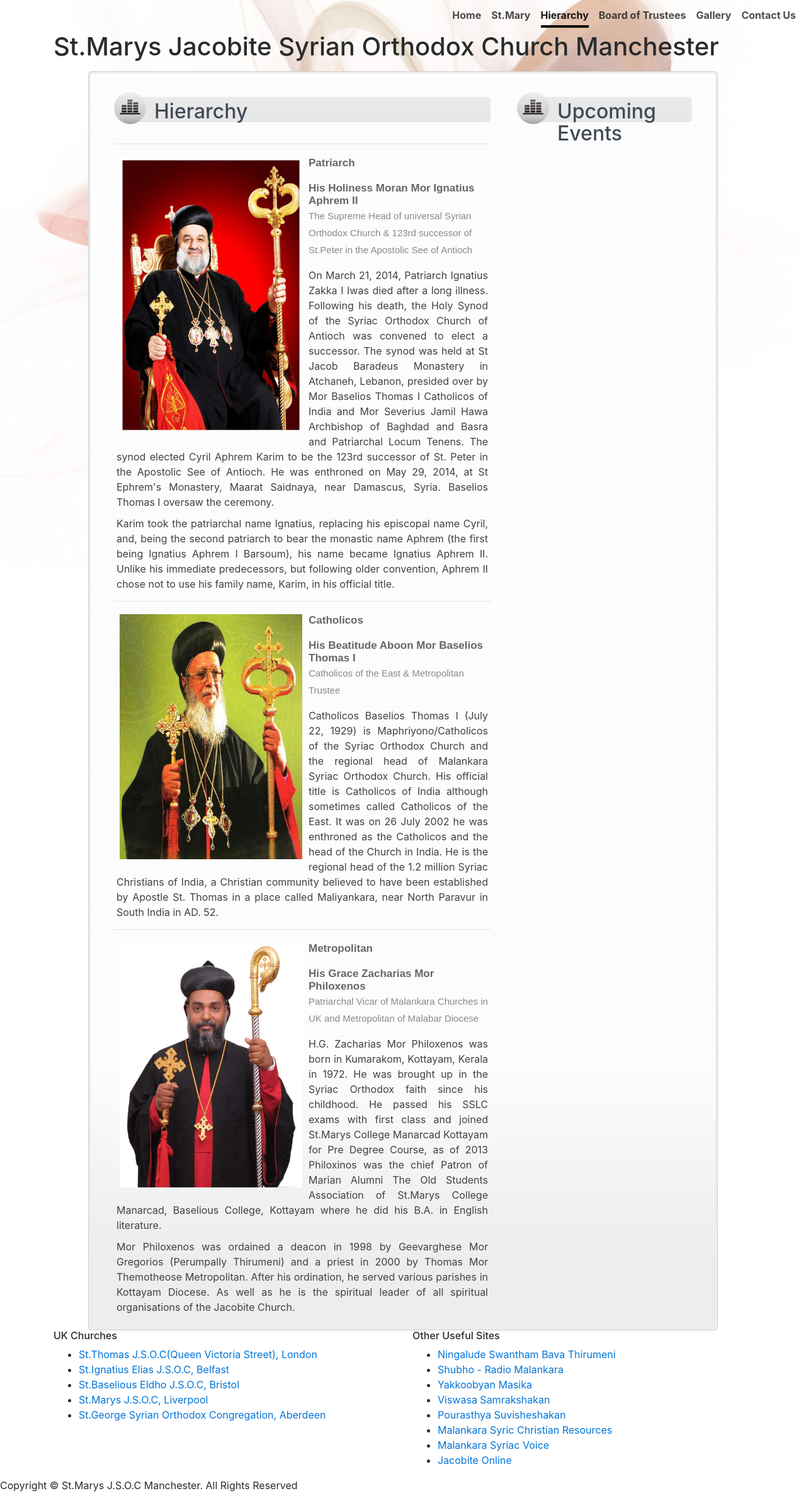
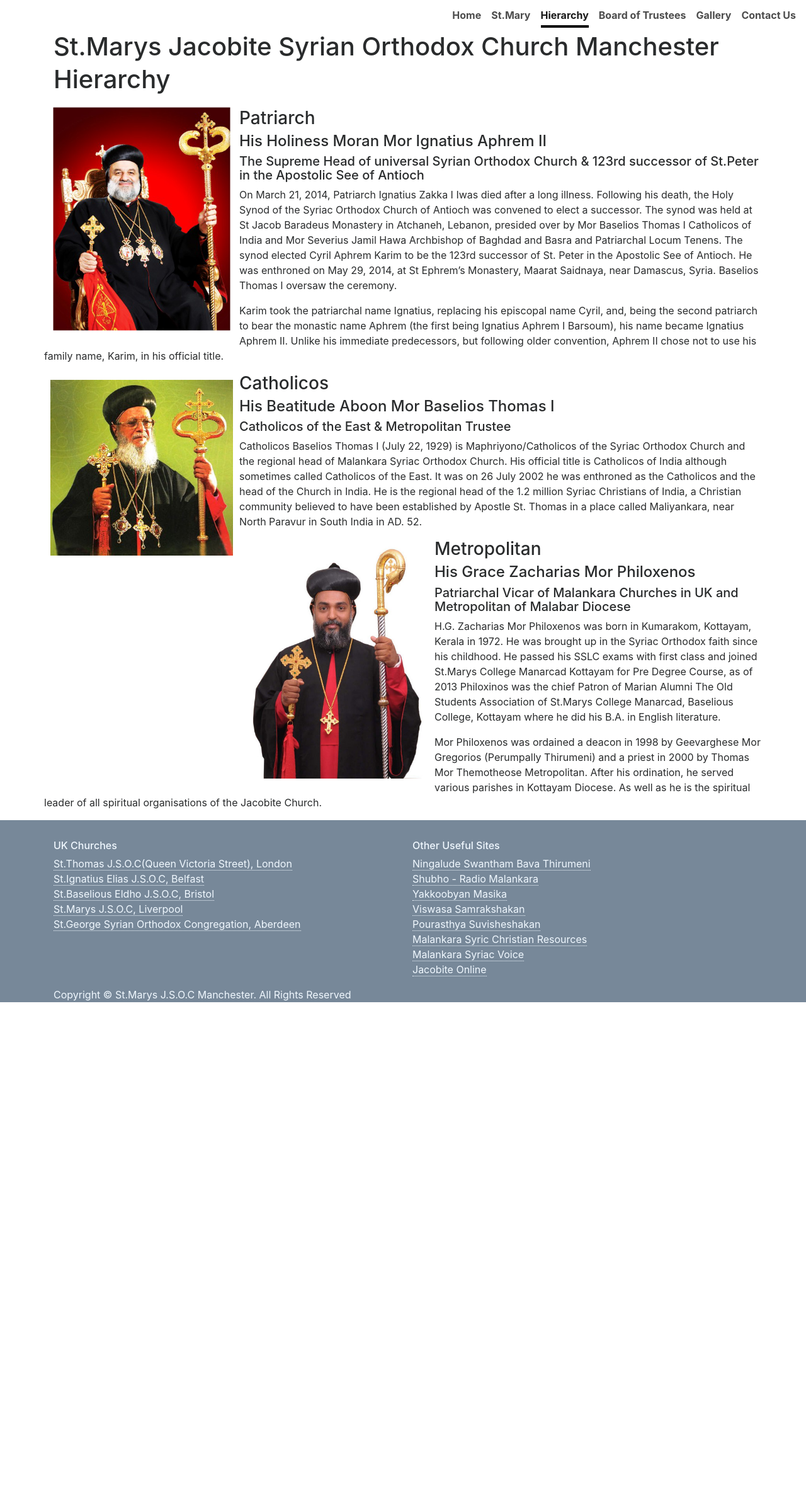
Before and after one commit to stmarys-jsoc/stmarys-jsoc.github.io, a Jekyll site: the page built from hierarchy.md, in a window 1280 px wide. Shown: the whole page at 63% size. Built offline with Jekyll 4.4.1, drawn with Linux system fonts in a browser that asks for light colours; after the commit the page ends 1591 px from its top, so only the background shows below that.

Commit message:
converted half of the pages to markdown

```diff
--- a/_includes/footer.html
+++ b/_includes/footer.html
@@ -26,9 +26,8 @@
                 </ul>
             </div>
         </div>
+    <p>Copyright © St.Marys J.S.O.C Manchester. All Rights Reserved</p>
     </div>
-
-    <p>Copyright © St.Marys J.S.O.C Manchester. All Rights Reserved</p>
 </footer>
 
 <!-- jQuery first, then Tether, then Bootstrap JS. -->
--- a/_includes/header.html
+++ b/_includes/header.html
@@ -29,11 +29,6 @@
   </div>
 </nav>
 
-<div id="background1">
-    <img src="{{ "/images/bg2.jpg" | relative_url }}" class="stretch" alt="" />
+<div class="container">
+  <h1>{{ site.title | escape }}</h1>
 </div>
-
-<div class="main">
-  <div class="container">
-    <h1>{% if page.title %}{{ page.title | escape }}{% else %}{{ site.title | escape }}{% endif %}</h1>
-  </div>
--- a/_layouts/page.html
+++ b/_layouts/page.html
@@ -1,14 +1,14 @@
 ---
 layout: default
 ---
-<article class="post">
 
-  <header class="post-header">
-    <h1 class="post-title">{{ page.title | escape }}</h1>
-  </header>
-
-  <div class="post-content">
-    {{ content }}
-  </div>
-
-</article>
+<div class="container">
+    <article class="page">
+      <header class="page-header">
+        <h1 class="page-title">{{ page.title | escape }}</h1>
+      </header>
+      <div class="row">
+      {{ content }}
+      </div>
+    </article>
+</div>
--- a/hierarchy.html
+++ /dev/null
@@ -1,48 +0,0 @@
----
-layout: page
-permalink: '/hierarchy/'
----
-
-<div class="body">
-  <div class="box_1_bg">
-    <div class="box_1_b">
-      <div class="box_1_t">
-        <div class="body_two_side portfolio">
-
-        <h2 class="our_services_big">Hierarchy</h2>
-          <div class="bg"></div>
-          <img src="{{ "/images/Patriarch_Aphrem_II.png" | relative_url }}" alt="picture" width="290" height="439" hspace="10" vspace="10" align="left" />
-          <h3>Patriarch</h3>
-    <h3>His Holiness Moran Mor Ignatius Aphrem II</br><strong>The Supreme Head of universal Syrian Orthodox Church &
-    123rd successor of St.Peter in the Apostolic See of Antioch</strong></h3>
-          <p>On March 21, 2014, Patriarch Ignatius Zakka I Iwas died after a long illness. Following his death, the Holy Synod of the Syriac Orthodox Church of Antioch was convened to elect a successor. The synod was held at St Jacob Baradeus Monastery in Atchaneh, Lebanon, presided over by Mor Baselios Thomas I Catholicos of India and Mor Severius Jamil Hawa Archbishop of Baghdad and Basra and Patriarchal Locum Tenens. The synod elected Cyril Aphrem Karim to be the 123rd successor of St. Peter in the Apostolic See of Antioch. He was enthroned on May 29, 2014, at St Ephrem's Monastery, Maarat Saidnaya, near Damascus, Syria. Baselios Thomas I oversaw the ceremony.</p>
-<p>Karim took the patriarchal name Ignatius, replacing his episcopal name Cyril, and, being the second patriarch to bear the monastic name Aphrem (the first being Ignatius Aphrem I Barsoum), his name became Ignatius Aphrem II. Unlike his immediate predecessors, but following older convention, Aphrem II chose not to use his family name, Karim, in his official title.</p>
-          <div class="bg"></div>
-          <img src="{{ "/images/Catholica.jpg" | relative_url }}" alt="picture" width="290" height="389" hspace="10" vspace="10" align="left" />
-          <h3>Catholicos</h3>
-    <h3>His Beatitude Aboon Mor Baselios Thomas I</br><strong>Catholicos of the East & Metropolitan Trustee</strong></h3>
-          <p>Catholicos Baselios Thomas I (July 22, 1929) is Maphriyono/Catholicos of the Syriac Orthodox Church
-    and the regional head of Malankara Syriac Orthodox Church. His official title is Catholicos of India although
-    sometimes called Catholicos of the East. It was on 26 July 2002 he was enthroned as the Catholicos and the head
-    of the Church in India. He is the regional head of the 1.2 million Syriac Christians of India, a Christian
-    community believed to have been established by Apostle St. Thomas in a place called Maliyankara, near North Paravur
-    in South India in AD. 52.</p>
-          <div class="bg"></div>
-          <img src="{{ "/images/PhiloxZachar.jpg" | relative_url }}" alt="picture" width="290" height="389" hspace="10" vspace="10" align="left" />
-          <h3>Metropolitan</h3>
-    <h3>His Grace Zacharias Mor Philoxenos</br><strong>Patriarchal Vicar of Malankara Churches in UK and Metropolitan of Malabar Diocese</strong></h3>
-          <p>H.G. Zacharias Mor Philoxenos was born in Kumarakom, Kottayam, Kerala in 1972. He was brought up in the Syriac Orthodox faith since his childhood. He passed his SSLC exams with first class and joined St.Marys College Manarcad Kottayam for Pre Degree Course, as of 2013 Philoxinos was the chief Patron of Marian Alumni The Old Students Association of St.Marys College Manarcad, Baselious College, Kottayam where he did his B.A. in English literature.</p>
-<p>Mor Philoxenos was ordained a deacon in 1998 by Geevarghese Mor Gregorios (Perumpally Thirumeni) and a priest in 2000 by Thomas Mor Themotheose Metropolitan. After his ordination, he served various parishes in Kottayam Diocese. As well as he is the spiritual leader of all spiritual organisations of the Jacobite Church.</p>
-        </div>
-        <div class="body_right">
-        <h2 class="our_services">Upcoming Events</h2>
-          <ul class="list_serv">
-            <li></li>
-          </ul>
-        </div>
-        <div class="clr"></div>
-      </div>
-    </div>
-    <div class="clr"></div>
-  </div>
-</div>
--- /dev/null
+++ b/hierarchy.md
@@ -0,0 +1,41 @@
+---
+layout: page
+title: Hierarchy
+permalink: '/hierarchy/'
+---
+
+<div class="clr" />
+![](/images/Patriarch_Aphrem_II.png){:width="290" hspace="10" vspace="10" align="left"}
+
+### Patriarch
+#### His Holiness Moran Mor Ignatius Aphrem II
+##### The Supreme Head of universal Syrian Orthodox Church & 123rd successor of St.Peter in the Apostolic See of Antioch
+
+On March 21, 2014, Patriarch Ignatius Zakka I Iwas died after a long illness. Following his death, the Holy Synod of the Syriac Orthodox Church of Antioch was convened to elect a successor. The synod was held at St Jacob Baradeus Monastery in Atchaneh, Lebanon, presided over by Mor Baselios Thomas I Catholicos of India and Mor Severius Jamil Hawa Archbishop of Baghdad and Basra and Patriarchal Locum Tenens. The synod elected Cyril Aphrem Karim to be the 123rd successor of St. Peter in the Apostolic See of Antioch. He was enthroned on May 29, 2014, at St Ephrem's Monastery, Maarat Saidnaya, near Damascus, Syria. Baselios Thomas I oversaw the ceremony.
+
+Karim took the patriarchal name Ignatius, replacing his episcopal name Cyril, and, being the second patriarch to bear the monastic name Aphrem (the first being Ignatius Aphrem I Barsoum), his name became Ignatius Aphrem II. Unlike his immediate predecessors, but following older convention, Aphrem II chose not to use his family name, Karim, in his official title.
+
+<div class="bg"></div>
+![](/images/Catholica.jpg){:width="290" hspace="10" vspace="10" align="left"}
+
+### Catholicos
+#### His Beatitude Aboon Mor Baselios Thomas I
+##### Catholicos of the East & Metropolitan Trustee
+
+Catholicos Baselios Thomas I (July 22, 1929) is Maphriyono/Catholicos of the Syriac Orthodox Church
+and the regional head of Malankara Syriac Orthodox Church. His official title is Catholicos of India although
+sometimes called Catholicos of the East. It was on 26 July 2002 he was enthroned as the Catholicos and the head
+of the Church in India. He is the regional head of the 1.2 million Syriac Christians of India, a Christian
+community believed to have been established by Apostle St. Thomas in a place called Maliyankara, near North Paravur
+in South India in AD. 52.
+
+<div class="bg"></div>
+![](/images/PhiloxZachar.jpg){:width="290" hspace="10" vspace="10" align="left"}
+
+### Metropolitan
+#### His Grace Zacharias Mor Philoxenos
+##### Patriarchal Vicar of Malankara Churches in UK and Metropolitan of Malabar Diocese
+
+H.G. Zacharias Mor Philoxenos was born in Kumarakom, Kottayam, Kerala in 1972. He was brought up in the Syriac Orthodox faith since his childhood. He passed his SSLC exams with first class and joined St.Marys College Manarcad Kottayam for Pre Degree Course, as of 2013 Philoxinos was the chief Patron of Marian Alumni The Old Students Association of St.Marys College Manarcad, Baselious College, Kottayam where he did his B.A. in English literature.
+
+Mor Philoxenos was ordained a deacon in 1998 by Geevarghese Mor Gregorios (Perumpally Thirumeni) and a priest in 2000 by Thomas Mor Themotheose Metropolitan. After his ordination, he served various parishes in Kottayam Diocese. As well as he is the spiritual leader of all spiritual organisations of the Jacobite Church.
--- a/style.css
+++ b/style.css
@@ -12,151 +12,35 @@
     color: rgba(0,0,0,0.7);
 }
 
+footer {
+    background-color: lightslategray;
+    padding-top: 2em;
+    color: aliceblue;
+}
+
+footer p {
+    margin-bottom: 0rem;
+}
+
+footer a {
+    color: aliceblue;
+    text-decoration: none;
+    border-bottom: 1px aliceblue dotted;
+}
+
+footer a:hover {
+    color: aliceblue;
+    text-decoration: underline;
+    border-bottom: none;
+}
+
+footer ul {
+    padding-left: 0px;
+    list-style-type: none;
+}
+
 @media (min-width: 992px) {
     .navbar-toggleable-md .navbar-nav .nav-link.active {
         border-bottom-color: #000;
     }
 }
-
-body {
-    margin:0;
-    padding: 0;
-    width:100%;
-}
-
-a { text-decoration:none;}
-a:hover { text-decoration:underline;}
-#background1 {
-    width: 100%;
-    height: 100%;
-    position: fixed;
-    left: 0px;
-    top: 0px;
-    z-index: -1; /* Ensure div tag stays behind content; -999 might work, too. */
-}
-
-.stretch {
-    width:100%;
-    height:100%;
-}
-/* main */
-.main { width:100%; padding:0; margin:0;}
-
-/* logo */
-
-
-/* block header */
-.block_header { margin:0 auto; width:1000px; padding:0 0 10px 0;}
-
-/* header title */
-.header_title { background:url(images/title_page_bg.gif);}
-.header_title img { float:left; margin:0;}
-.header_title img.img_title { float:left; margin:5px 60px;}
-.header_title h2 { margin:0; padding:10px; color:#FFF; line-height:1.4em;}
-.header_title p { margin:0; padding:5px 10px; color:#acb5b9; line-height:1.8em;}
-
-/* gallery */
-.slider { width:1000px; margin:0 auto; padding:10px 0;}
-.slider h2 { float:left; width:300px;}
-.slider p { float:left; width:330px;}
-.slider .img { float:left; margin:10px 10px 10px 20px;}
-.slider p.button { border-top:1px solid #cbcbcb; margin:10px 0 0 0; padding:10px;}
-
-ul.body_menu_nav { float:left; padding:10px; margin:0 auto; list-style:none; width:980px; height:22px;}
-ul.body_menu_nav li { float:left; display:block; padding:0 10px; margin:0;}
-ul.body_menu_nav li span { font:bold 9px Arial, Helvetica, sans-serif; color:#7f8689; line-height:1.8em;}
-ul.body_menu_nav li a { width:22px; height:22px; background: url(images/listre.png) no-repeat right top; display:block; font:normal 12px Georgia, "Times New Roman", Times, serif; color:#FFF; text-decoration:none; line-height:1.8em; text-align:center;}
-ul.body_menu_nav li.tabs-selected a { background: url(images/listre_h.png) no-repeat right top;}
-ul.body_menu_nav li a:hover { background: url(images/listre_h.png) no-repeat right top; color:#2a353b;}
-
-/* line panel */
-.line_panel { background:url(images/list_ban.gif); width:966px; height:90px; margin:17px auto 0 auto; padding:0 17px;}
-.panel_box { float:left; width:322px; background:url(images/list_line.gif) no-repeat right; margin:9px 0;}
-.panel_box img { float:left; padding:0 10px;}
-.panel_box p { font:normal 13px Arial, Helvetica, sans-serif; color:#5b5c5c; line-height:1.8em; padding:10px 0; margin:0;}
-.line_panel .noborder { background:none;}
-
-/********** body **********/
-.body { width:1000px; margin:0 auto; background:none;}
-
-.body h2 { margin:10px 0 20px 0; padding:16px 5px 14px 65px; color:#424a55;}
-.body h3 { margin:0; padding:10px 5px 10px 150px; font:bold 17px Arial, Helvetica, sans-serif; color:#666666;}
-.body ul { margin:0 15px; padding:0;}
-.body li { margin:0; padding:0;}
-.body p, .body li { color:#414141; text-align: justify;}
-.body p { padding:5px; margin:0;}
-.body strong { color:#898989; font:normal 15px Arial, Helvetica, sans-serif; line-height:1.8em;}
-.body a { color:#3f91b4; font:normal 11px Arial, Helvetica, sans-serif; line-height:1.8em;}
-
-.body p.name { font:bold 11px Arial, Helvetica, sans-serif; text-align:right;}
-
-/* box 1 */
-.box_1_bg { background:url(images/box_2_bg.gif); margin:17px 0 0 0;}
-.box_1_b { background:url(images/box_2_b.jpg) no-repeat bottom;}
-.box_1_t { background:url(images/box_2_t.gif) no-repeat top; padding:10px 0 10px 40px;}
-
-/* box 2 */
-.box_2_bg { background:url(images/box_1_bg.gif); margin:30px 0 0 0;}
-.box_2_b { background:url(images/box_1_b.gif) no-repeat bottom;}
-.box_2_t { background:url(images/box_1_t.gif) no-repeat top; padding:10px 0 10px 40px;}
-
-/* box_bold 3px solid */
-div.box_bold { background:#FFF; border:3px solid #e0e0e0; margin:3px;}
-div.box_bold div { background:url(images/box_d_tl.gif) no-repeat left top; margin:-3px;}
-div.box_bold div div { background:url(images/box_d_tr.gif) no-repeat right top; margin:0;}
-div.box_bold div div div { background:url(images/box_d_bl.gif) no-repeat left bottom; margin:0;}
-div.box_bold div div div div { background:url(images/box_d_br.gif) no-repeat right bottom; margin:0; padding:10px;}
-div.box_bold div div div div p { font:normal 10px Arial, Helvetica, sans-serif; line-height:1.6em;}
-
-/* body side */
-.body_left { float:left; width:280px; margin:10px 40px 10px 0 !important; margin:10px 20px 10px 0;}
-.body_center { float:left; width:280px; margin:10px 40px 10px 0 !important; margin:10px 20px 10px 0;}
-.body_right { float:left; width:280px; margin:10px 40px 10px 0 !important; margin:10px 20px 10px 0;}
-.body_two_side { float:left; width:600px; margin:10px 40px 10px 0 !important; margin:10px 20px 10px 0;}
-
-/* Welcome */
-h2.welcome { background:url(images/icon_t_1.gif) no-repeat left top;}
-/* What we do */
-h2.what_we_do { background:url(images/icon_t_2.gif) no-repeat left top;}
-/* Our services */
-h2.our_services { background:url(images/icon_t_3.gif) no-repeat left top;}
-h2.our_services_big { background:url(images/icon_t_6.gif) no-repeat left top;}
-ul.list_serv { list-style:none;}
-ul.list_serv li { background:url(images/nav_l_l.gif) no-repeat left center; padding:0 0 0 15px;}
-.services h3 { background:url(images/title_h3.gif) no-repeat 140px center; text-indent:20px;}
-/* Testimonails */
-h2.testimonails { background:url(images/icon_t_4.gif) no-repeat left top;}
-/* Featured Services */
-h2.featured_services { background:url(images/icon_t_5.gif) no-repeat left top;}
-/* Portfolio */
-
-/* sub navigation */
-ul.sub_nav { padding:0; margin:0 auto; list-style:none; width:231px;}
-ul.sub_nav li { background:url(images/sub_nav_bg.gif) no-repeat; padding:7px 10px; margin:2px 0;}
-ul.sub_nav li a { background:url(images/sub_menu_l.gif) no-repeat left center; color:#3f91b4; font-weight:normal; padding:0 0 0 10px;}
-ul.sub_nav li a.active { color:#6e6e6e;}
-ul.sub_nav li a:hover { color:#6e6e6e; text-decoration:underline;}
-
-/* lister */
-ul.lister { padding:25px 5px 0 0; margin:0; list-style:none; float:right;}
-ul.lister li { padding:0; margin:5px 3px; float:left;}
-ul.lister li a { padding:2px 0; float:left; background:url(images/lister.gif) no-repeat; width:24px; height:24px; text-align:center; color:#c7c7c7; font:bold 12px Arial, Helvetica, sans-serif; line-height:1.8em;}
-ul.lister li a:hover { background:url(images/lister_h.gif) no-repeat;}
-ul.lister li a.active { background:url(images/lister_h.gif) no-repeat;}
-
-/********** contact form **********/
-#contactform { margin:0; padding:5px 10px;}
-#contactform * { color:#222222;}
-#contactform ol { margin:0; padding:0; list-style:none;}
-#contactform li { margin:0; padding:0; background:none; border:none; display:block;}
-#contactform li.buttons { margin:5px 0 5px 130px;}
-#contactform label { margin:2px 10px 2px 0; width:120px; display:block; padding:5px 0; color:#898989; font:normal 14px Arial, Helvetica, sans-serif; text-transform:capitalize; float:left; text-align:right;}
-#contactform label span { color:#2c2c2c;}
-#contactform input.text { width:430px; border:1px solid #dcdcdc; margin:5px 0; padding:3px 2px; height:16px; background:#FFF; float:left;}
-#contactform textarea { width:430px; border:1px solid #dcdcdc; margin:5px 0; padding:3px 2px; background:#FFF; float:left;}
-#contactform li.buttons input { padding:3px 0; margin:0; border:0; color:#FFF; float:left;}
-p.response { text-align:center; color:#2c2c2c; font: bold 11px Arial, Helvetica, sans-serif; line-height:1.8em; width:auto;}
-
-p.clr, .clr { clear:both; padding:0; margin:0;}
-li.bg, .bg { clear:both; border-top:1px solid #e3e3e3; padding:0; margin:10px 0; background:none; list-style:none;}
-li.line, .line { border-top:1px solid #d9d9d9; padding:0; margin:10px 0; background:none; list-style:none;}
```
Also changed, not shown: index.html (deleted, +0 -39 lines), index.md (added, +21 -0 lines), stmary.html (deleted, +0 -43 lines), stmary.md (added, +22 -0 lines).
